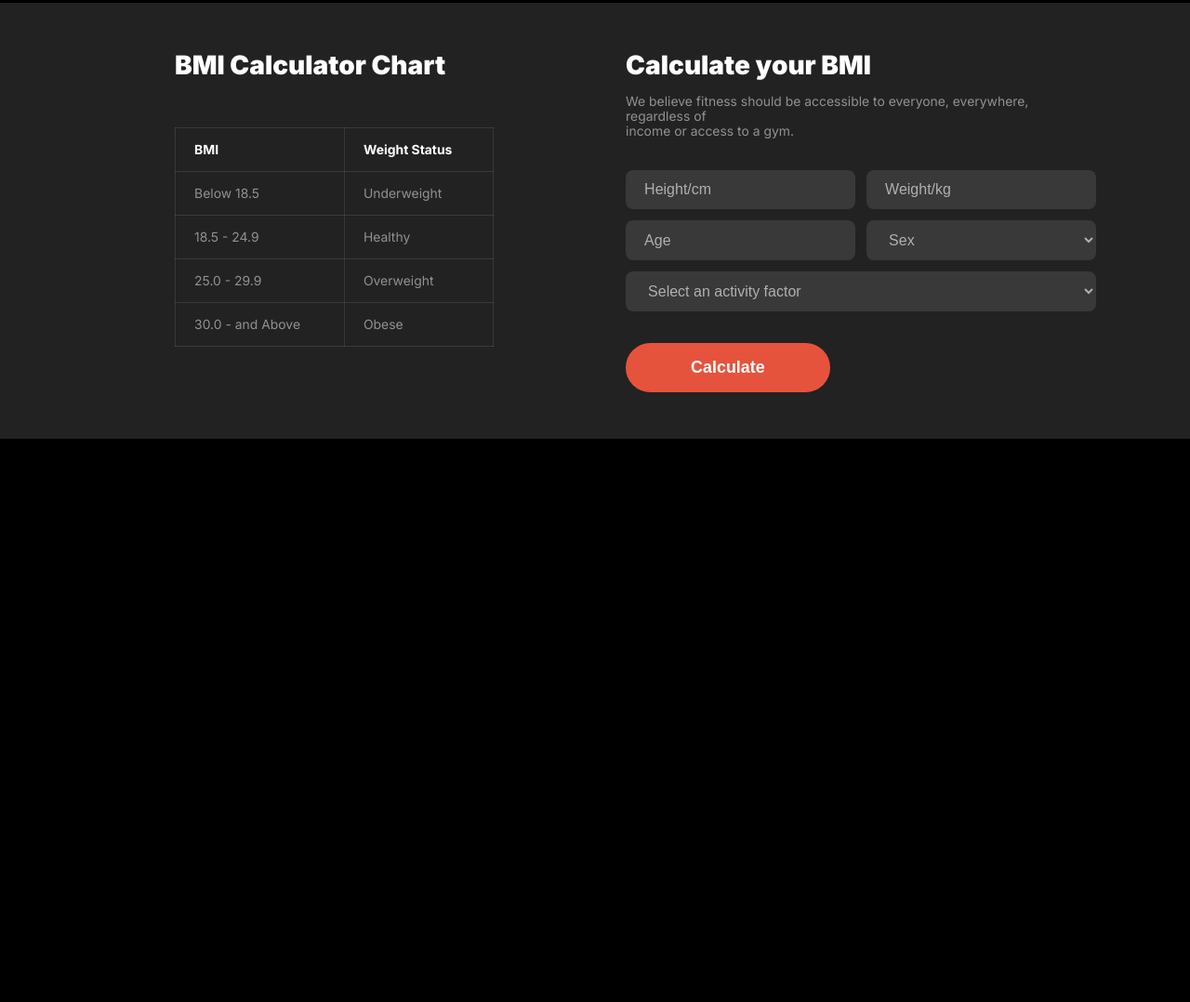
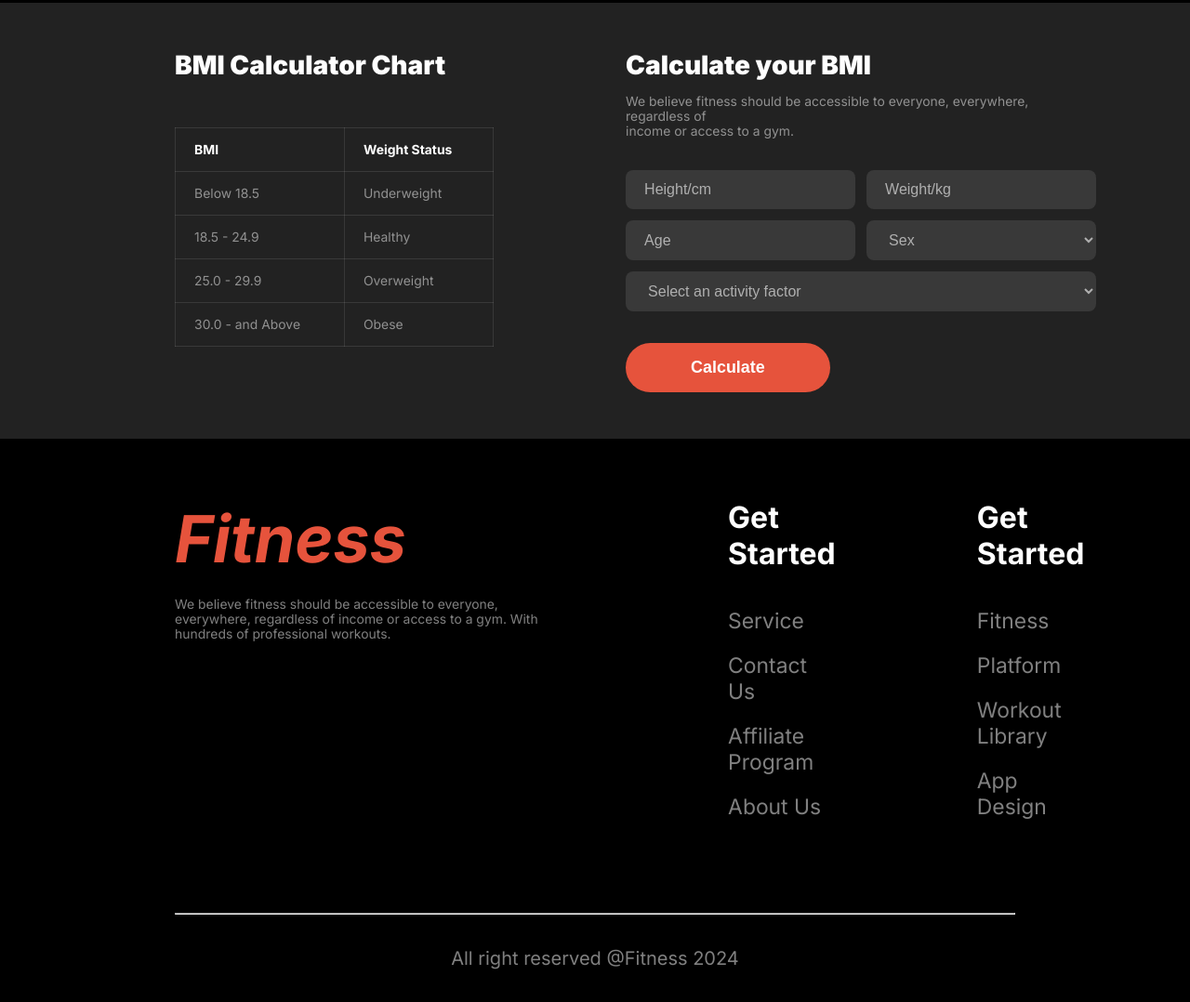
Before and after one commit to hossainshofiq/Assignment-2-Shofiq-B10, a plain HTML site: page index.html in a window 1280 px wide. Shown: the part 1977-3055 px from the top of the page at 93% size. Before the commit the page ends 2449 px from the top, so only its background shows below. Drawn offline with Linux system fonts and the light colour scheme.

Commit message:
meet out team section incomplete and footer completed

```diff
--- a/index.html
+++ b/index.html
@@ -169,10 +169,10 @@
                 </div>
         </section>
 
-        <!-- <section class="team-section">
-            <div class="team-intro">
-                <h3 class="black-48 white-color">Meet Our Team</h3>
-                <p class="regular-14 dark-gray-color">We believe fitness should be accessible to everyone, everywhere, regardless of income or access to a gym.</p>
+        <section class="team-section width-container hide">
+            <div class="meet-team">
+                <h3 class="team-title black-48 white-color">Meet Our Team</h3>
+                <p class="team-title-p regular-14 dark-gray-color">We believe fitness should be accessible to everyone, everywhere, regardless of income or <br>access to a gym.</p>
             </div>
             <div class="image-container">
                 <div>
@@ -207,11 +207,34 @@
                 </div>
             </div>
 
-        </section> -->
+        </section>
     </main>
 
-    <footer>
+    <footer class="width-container">
+        <div class="footer-info">
+            <div class="footer-brand">
+                <h1 class="orange-color">Fitness</h1>
+                <h5 class="brand-p regular-14 dark-gray-color">We believe fitness should be accessible to everyone, <br>everywhere, regardless of income or access to a gym. With <br>hundreds of professional workouts.</h5>
+            </div>
+            <div>
+                <h4>Get Started</h4>
+                <p><a href="">Service</a></p>
+                <p><a href="">Contact Us</a></p>
+                <p><a href="">Affiliate Program</a></p>
+                <p><a href="">About Us</a></p>
+            </div>
+            <div>
+                <h4>Get Started</h4>
+                <p><a href="">Fitness</a></p>
+                <p><a href="">Platform</a></p>
+                <p><a href="">Workout Library</a></p>
+                <p><a href="">App Design</a></p>
+            </div>
+        </div>
 
+        <hr class="hr">
+
+        <p class="copyright">All right reserved @Fitness 2024</p>
     </footer>
 </body>
 </html>
--- a/styles/style.css
+++ b/styles/style.css
@@ -403,12 +403,20 @@ nav{
 
 
 /* team section */
-.team-intro{
+.meet-team{
     text-align: center;
+    padding: 88px 195px 58px 195px;
+}
+.team-title{
+    padding-bottom: 14px;
+}
+.team-title-p{
+
 }
 .trainer-img{
     border-radius: 18px;
-    width: fit-content;
+    object-fit: contain;
+    width: 326px;
     height: 272px;
     position: relative;
 }
@@ -427,6 +435,50 @@ nav{
     display: grid;
     grid-template-columns: repeat(3, 1fr);
     gap: 20px;
+}
+
+/* footer section */
+.footer-info{
+    padding-top: 65px;
+    padding-bottom: 80px;
+    display: grid;
+    grid-template-columns: repeat(3, 1fr);
+    gap:100px 152px;
+}
+.footer-brand h1{
+    font-size: 4.37rem;
+    font-style: italic;
+    padding-bottom: 20px;
+}
+.brand-p{
+    width: 443px;
+}
+footer h4{
+    font-size: 2rem;
+    color: #FFFFFF;
+    padding-bottom: 39px;
+}
+footer a{
+    text-decoration: none;
+    color: rgba(255, 255, 255, 0.5);
+    font-size: 1.43rem;
+    font-weight: 400;
+    padding-bottom: 20px;
+}
+footer p{
+    padding-bottom: 20px;
+}
+.hr{
+    /* color: rgba(255, 255, 255, 0.5); */
+    background-color: rgba(255, 255, 255, 0.1);
+}
+.copyright{
+    font-size: 1.25rem;
+    font-style: 400;
+    color: rgba(255, 255, 255, 0.5);
+    text-align: center;
+    padding-top: 35px;
+    padding-bottom: 35px;
 }
 
 /* mobile device responsive */
```
